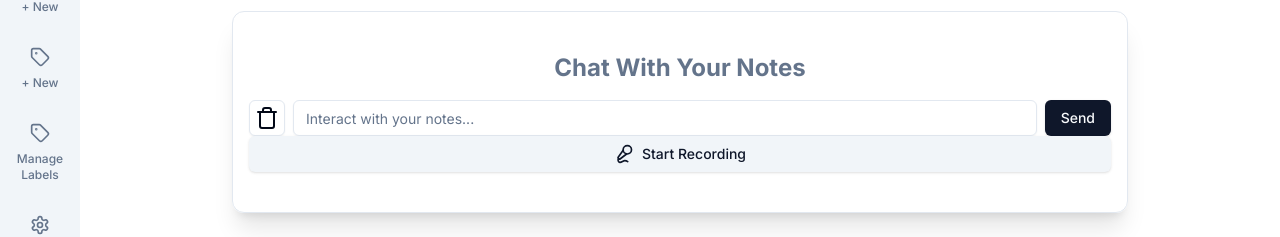
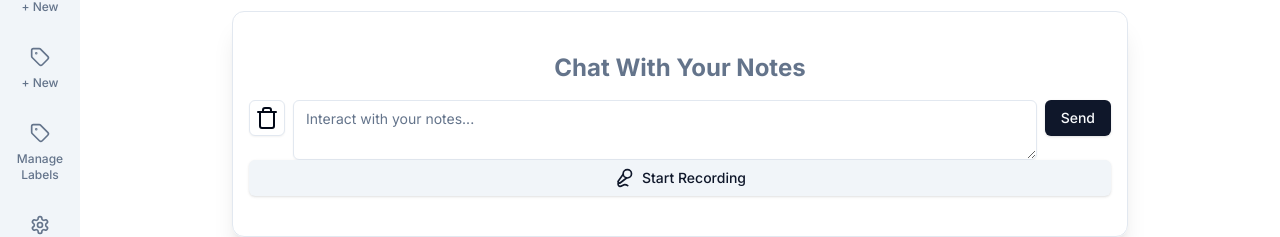
Before and after one commit to jmor1234/pg-ai, a Next.js app: page /chats/notes in a window 1280 px wide. Shown: the part 117-354 px from the top of the page. Built offline with nearby package versions, Linux system fonts and the light colour scheme.

Commit message:
trying to get input to wrap or textarea to submit on enter

```diff
--- a/app/(frontend)/chats/notes/page.tsx
+++ b/app/(frontend)/chats/notes/page.tsx
@@ -11,6 +11,7 @@ import Image from "next/image";
 import { useEffect, useRef } from "react";
 // Import the AudioRecorder component
 import AudioRecorder from "@/components/whisperaudio";
+import { Textarea } from "@/components/ui/textarea";
 
 export default function NotesChatBox() {
   const {
@@ -84,7 +85,7 @@ export default function NotesChatBox() {
         >
           <Trash />
         </Button>
-        <Input
+        <Textarea
           placeholder="Interact with your notes..."
           value={input}
           onChange={handleInputChange}
```
Also changed, not shown: components/ui/textarea.tsx (line endings or trailing spaces).
